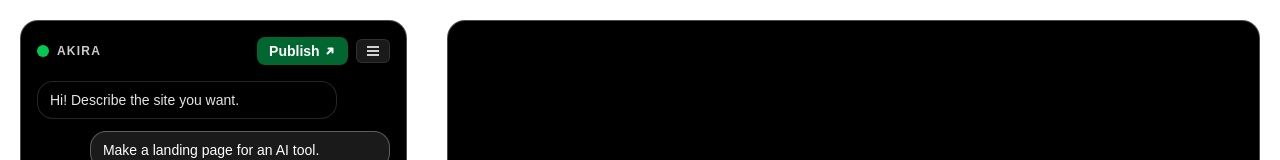
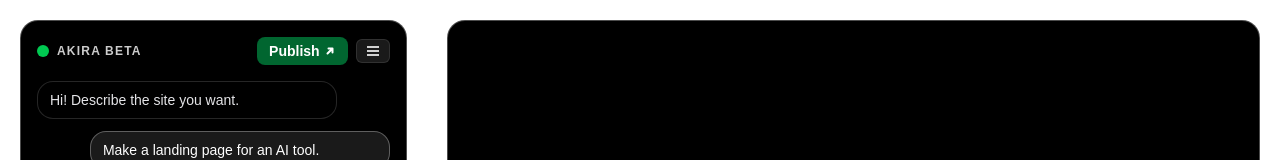
Before and after one commit to zkalykov/akira, a Next.js app: page / in a window 1280 px wide. Shown: the top 160 px of the page. Built offline with nearby package versions, Linux system fonts and the light colour scheme.

Commit message:
updating

```diff
--- a/src/app/page.tsx
+++ b/src/app/page.tsx
@@ -19,7 +19,7 @@ export default function Akira() {
             <div className="flex items-center gap-2 px-4 pt-4">
               <div className="h-3 w-3 rounded-full bg-green-500" />
               <span className="text-xs font-bold tracking-widest uppercase text-white/80">
-                akira
+                akira beta
               </span>
 
               <button className="ml-auto flex items-center gap-1 bg-green-800 hover:bg-green-700 text-white font-bold text-sm px-3 py-1 rounded-lg transition group hover:cursor-pointer">
```
